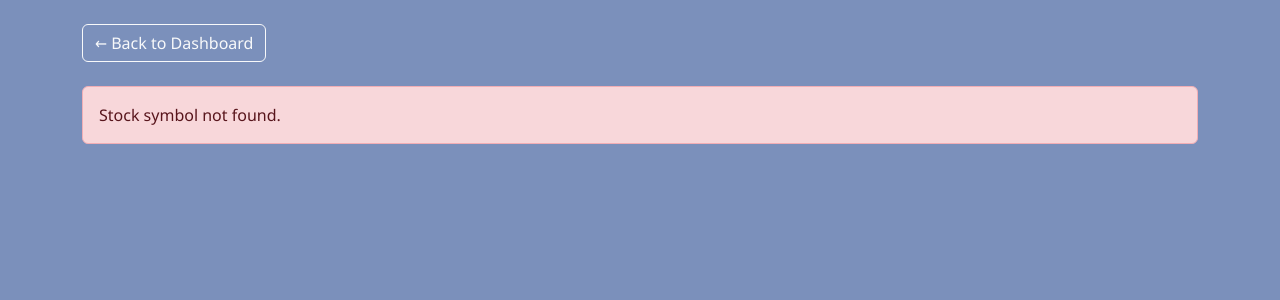
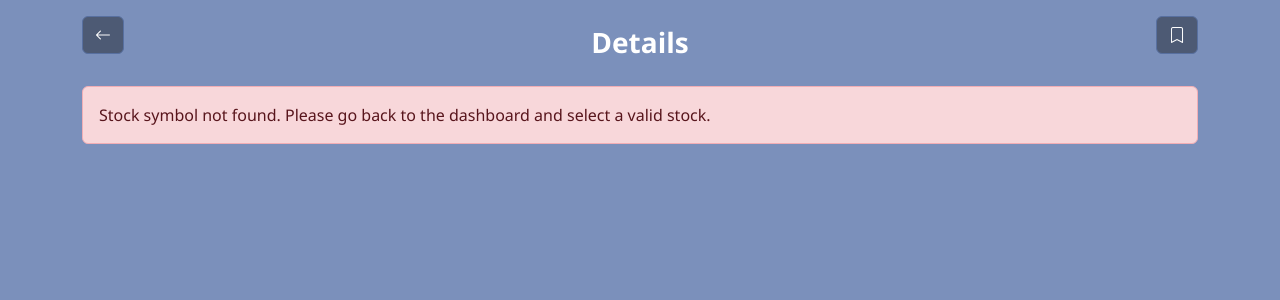
Before and after one commit to hemantk77/Stock-Market-Web-App, a PHP site: page /stock_details.php in a window 1280 px wide. Shown: the top 300 px of the page. Run offline with PHP 8.4, Linux system fonts and the light colour scheme; the visitor is signed in with stand-in values (Sample User, id 1).

Commit message:
Update stock_details.php

```diff
--- a/stock_details.php
+++ b/stock_details.php
@@ -1,99 +1,152 @@
 <?php
-// stock_details.php
+// stock_details.php (Updated)
 session_start();
 if (!isset($_SESSION['loggedin']) || $_SESSION['loggedin'] !== true) {
     header('Location: login.php');
     exit;
 }
 
-// Get the stock symbol from the URL.
-$symbol = isset($_GET['symbol']) ? htmlspecialchars($_GET['symbol']) : 'Not Found';
+$symbol = isset($_GET['symbol']) ? htmlspecialchars($_GET['symbol']) : null;
 
-// --- In a real app, you would use this symbol to query your API/database ---
-// For now, we find the stock from our sample data array.
-$stockOverviews = [
-    ['logoPath' => 'https://via.placeholder.com/50/20c997/FFFFFF?text=GGL', 'symbol' => 'GGL', 'companyName' => 'Google Inc.', 'price' => '2,845.50', 'changeAmount' => '+15.25', 'percentage' => '0.54%', 'isPositive' => true, 'marketCap' => '1.9T', 'volume' => '1.2M'],
-    ['logoPath' => 'https://via.placeholder.com/50/dc3545/FFFFFF?text=AMZ', 'symbol' => 'AMZ', 'companyName' => 'Amazon.com, Inc.', 'price' => '3,321.80', 'changeAmount' => '-8.40', 'percentage' => '0.25%', 'isPositive' => false, 'marketCap' => '1.7T', 'volume' => '2.5M'],
+// --- In a real app, you would use the symbol to query your API/database for all this data. ---
+// For now, we use a more detailed sample data structure.
+$allStockData = [
+    'GGL' => [
+        'logoPath' => 'https://via.placeholder.com/60/EA4335/FFFFFF?text=G',
+        'symbol' => 'GGL',
+        'companyName' => 'Google Inc.',
+        'price' => '2,845.50',
+        'changeAmount' => '+15.25',
+        'percentage' => '0.54%',
+        'isPositive' => true,
+        'key_metrics' => [
+            ['label' => 'Market Cap', 'value' => '1.9T', 'change' => '+0.5%', 'isPositive' => true],
+            ['label' => 'P/E Ratio', 'value' => '26.8', 'change' => '', 'isPositive' => false],
+            ['label' => 'Volume', 'value' => '1.2M', 'change' => '', 'isPositive' => false],
+            ['label' => 'Dividend Yield', 'value' => 'N/A', 'change' => '', 'isPositive' => false],
+        ],
+        'related_news' => [
+            ['imageUrl' => 'https://via.placeholder.com/80x60/7B90BB/FFFFFF?text=News+1', 'title' => 'Alphabet reports record profits for Q4', 'description' => 'Search giant exceeds expectations...', 'source' => 'Tech Chronicle', 'publishTime' => '4h ago'],
+            ['imageUrl' => 'https://via.placeholder.com/80x60/7B90BB/FFFFFF?text=News+2', 'title' => 'New AI developments announced at conference', 'description' => 'The latest advancements could change...', 'source' => 'AI Today', 'publishTime' => '1d ago'],
+        ]
+    ],
+    // You can add more stock details here, e.g., for 'AMZ'
 ];
 
 $stockDetails = null;
-foreach ($stockOverviews as $stock) {
-    if ($stock['symbol'] === $symbol) {
-        $stockDetails = $stock;
-        break;
+if ($symbol && isset($allStockData[$symbol])) {
+    $stockDetails = $allStockData[$symbol];
 }
-}
+
 ?>
 <!DOCTYPE html>
 <html lang="en">
 <head>
     <meta charset="UTF-8">
     <meta name="viewport" content="width=device-width, initial-scale=1.0">
-    <title>Stock Details - <?= $symbol ?></title>
+    <title>Details - <?= htmlspecialchars($symbol) ?></title>
     <link href="https://cdn.jsdelivr.net/npm/bootstrap@5.3.3/dist/css/bootstrap.min.css" rel="stylesheet">
+    <link rel="stylesheet" href="https://cdn.jsdelivr.net/npm/bootstrap-icons@1.11.3/font/bootstrap-icons.min.css">
     <link rel="stylesheet" href="css/style.css">
 </head>
 <body>
-    <div class="container py-4">
-        <a href="dashboard.php" class="btn btn-outline-light mb-4">&larr; Back to Dashboard</a>
+
+    <div class="container py-3">
+
+        <header class="d-flex justify-content-between align-items-center mb-3">
+            <a href="dashboard.php" class="btn data-card"><i class="bi bi-arrow-left"></i></a>
+            <h3 class="text-white fw-bold mb-0"><?= htmlspecialchars($symbol) ?> Details</h3>
+            <button class="btn data-card"><i class="bi bi-bookmark"></i></button>
+        </header>
 
         <?php if ($stockDetails): ?>
-            <div class="data-card p-4">
-                <div class="d-flex align-items-center mb-3">
-                    <img src="<?= htmlspecialchars($stockDetails['logoPath']) ?>" alt="Logo" class="rounded-circle">
-                    <div class="ms-3">
-                        <h2 class="fw-bold mb-0"><?= htmlspecialchars($stockDetails['companyName']) ?></h2>
-                        <h4 class="text-muted"><?= htmlspecialchars($stockDetails['symbol']) ?></h4>
+            <section class="data-card p-3 mb-4">
+                <div class="d-flex align-items-center">
+                    <img src="<?= htmlspecialchars($stockDetails['logoPath']) ?>" alt="Logo" class="rounded-circle me-3" style="width: 60px; height: 60px;">
+                    <div class="flex-grow-1">
+                        <h4 class="fw-bold mb-0"><?= htmlspecialchars($stockDetails['symbol']) ?></h4>
+                        <p class="text-muted mb-2"><?= htmlspecialchars($stockDetails['companyName']) ?></p>
+                        <h3 class="fw-bold mb-0"><?= htmlspecialchars($stockDetails['price']) ?></h3>
+                        <p class="mb-0 <?= $stockDetails['isPositive'] ? 'text-price-up' : 'text-price-down' ?>">
+                            <?= htmlspecialchars($stockDetails['changeAmount']) ?> (<?= htmlspecialchars($stockDetails['percentage']) ?>)
+                        </p>
                     </div>
                 </div>
+            </section>
 
-                <hr style="border-color: #5870a0;">
-
-                <div class="d-flex justify-content-between align-items-center">
-                    <h1 class="display-4 fw-bold"><?= htmlspecialchars($stockDetails['price']) ?></h1>
-                    <h3 class="<?= $stockDetails['isPositive'] ? 'text-price-up' : 'text-price-down' ?>">
-                        <?= htmlspecialchars($stockDetails['changeAmount']) ?> (<?= htmlspecialchars($stockDetails['percentage']) ?>)
-                    </h3>
-                </div>
-
-                <div class="mt-4">
-                    <canvas id="stockChart"></canvas>
+            <section class="data-card p-3 mb-4">
+                <div class="d-flex justify-content-between align-items-center mb-3">
+                    <h5 class="fw-bold">Price Chart</h5>
+                    <div class="btn-group btn-group-sm" role="group">
+                        <button type="button" class="btn btn-outline-light active">1D</button>
+                        <button type="button" class="btn btn-outline-light">1W</button>
+                        <button type="button" class="btn btn-outline-light">1M</button>
+                        <button type="button" class="btn btn-outline-light">1Y</button>
                     </div>
                 </div>
+                <canvas id="stockChart"></canvas>
+            </section>
+
+            <section class="mb-4">
+                <h4 class="fw-bold text-white mb-3">Key Metrics</h4>
+                <div class="row g-3">
+                    <?php foreach ($stockDetails['key_metrics'] as $metric): ?>
+                        <div class="col-6 col-md-3">
+                            <div class="data-card p-3 h-100">
+                                <p class="text-muted mb-1"><?= htmlspecialchars($metric['label']) ?></p>
+                                <h5 class="fw-bold"><?= htmlspecialchars($metric['value']) ?></h5>
+                                <?php if (!empty($metric['change'])): ?>
+                                    <small class="<?= $metric['isPositive'] ? 'text-price-up' : 'text-price-down' ?>">
+                                        <?= htmlspecialchars($metric['change']) ?>
+                                    </small>
+                                <?php endif; ?>
+                            </div>
+                        </div>
+                    <?php endforeach; ?>
+                </div>
+            </section>
+
+            <section>
+                <h4 class="fw-bold text-white mb-3">Related News</h4>
+                <?php foreach ($stockDetails['related_news'] as $news): ?>
+                    <div class="data-card p-3 mb-2">
+                        <div class="d-flex">
+                            <img src="<?= htmlspecialchars($news['imageUrl']) ?>" class="rounded me-3" style="width: 80px; height: 60px; object-fit: cover;">
+                            <div class="flex-grow-1">
+                                <h6 class="fw-bold"><?= htmlspecialchars($news['title']) ?></h6>
+                                <p class="small text-muted mb-1"><?= htmlspecialchars($news['description']) ?></p>
+                                <small class="text-muted"><?= htmlspecialchars($news['source']) ?> - <?= htmlspecialchars($news['publishTime']) ?></small>
+                            </div>
+                        </div>
+                    </div>
+                <?php endforeach; ?>
+            </section>
+
         <?php else: ?>
-            <div class="alert alert-danger">Stock symbol not found.</div>
+            <div class="alert alert-danger">Stock symbol not found. Please go back to the dashboard and select a valid stock.</div>
         <?php endif; ?>
+
     </div>
 
     <script src="https://cdn.jsdelivr.net/npm/chart.js"></script>
     <script>
-        // This is sample data for the chart. In a real app, you would fetch this.
+        // Chart.js implementation (same as before)
+        <?php if ($stockDetails): ?>
             const labels = ['Jan', 'Feb', 'Mar', 'Apr', 'May', 'Jun'];
             const data = {
                 labels: labels,
                 datasets: [{
                     label: 'Stock Price (USD)',
-                backgroundColor: '#7B90BB',
-                borderColor: '#FFFFFF',
+                    backgroundColor: '<?= $stockDetails["isPositive"] ? "rgba(32, 201, 151, 0.2)" : "rgba(220, 53, 69, 0.2)" ?>',
+                    borderColor: '<?= $stockDetails["isPositive"] ? "#20c997" : "#dc3545" ?>',
                     data: [2800, 2820, 2810, 2835, 2850, 2845.50],
+                    tension: 0.3,
+                    fill: true
                 }]
             };
-
-        const config = {
-            type: 'line',
-            data: data,
-            options: {
-                scales: {
-                    y: { ticks: { color: '#FFF'} },
-                    x: { ticks: { color: '#FFF'} }
-                }
-            }
-        };
-
-        const myChart = new Chart(
-            document.getElementById('stockChart'),
-            config
-        );
+            const config = { type: 'line', data: data, options: { scales: { y: { ticks: { color: '#FFF'} }, x: { ticks: { color: '#FFF'} } } } };
+            new Chart(document.getElementById('stockChart'), config);
+        <?php endif; ?>
     </script>
 </body>
 </html>
```
Lines whose indentation alone changed are shown as unchanged.
